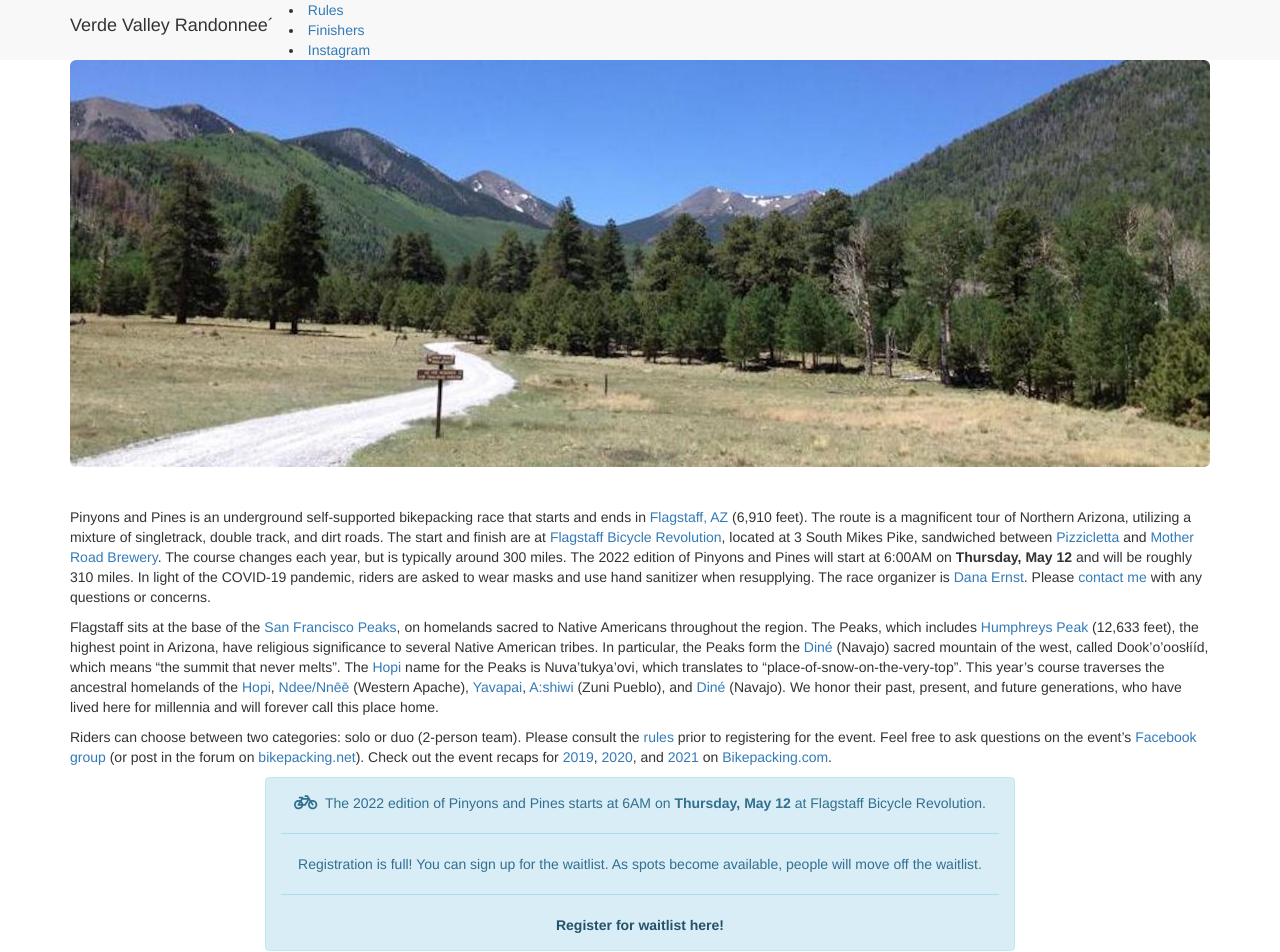
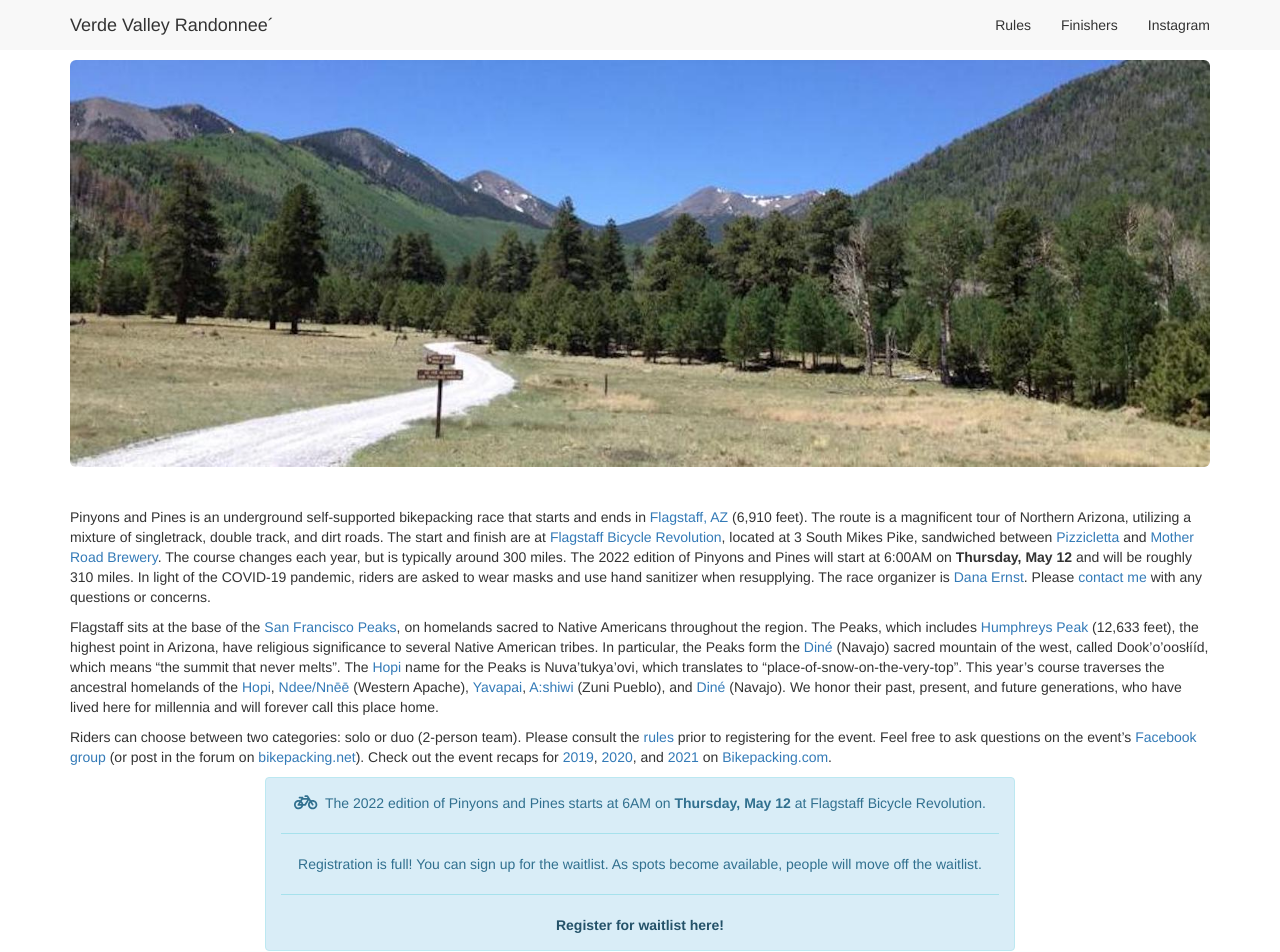
Before and after one commit to dcernst/VerdeValleyRandonnee, a Jekyll site: the page built from index.md, in a window 1280 px wide. Shown: the top 952 px of the page. Built offline with Jekyll 4.4.1, drawn with Linux system fonts in a browser that asks for light colours; nearby versions of some CDN libraries.

Commit message:
Update header.html

```diff
--- a/_includes/header.html
+++ b/_includes/header.html
@@ -45,9 +45,10 @@
 <a class="navbar-brand" href="{{ site.baseurl }}/">{{ site.name }}</a>
 </div>
 
-<!-- <div class="collapse navbar-collapse">
+<div class="collapse navbar-collapse">
 <ul class="nav navbar-nav navbar-right">
-<li class="dropdown">
+
+<!-- <li class="dropdown">
 <a href="#" class="dropdown-toggle" data-toggle="dropdown">Course <span class="caret"></span></a>
 <ul class="dropdown-menu" role="menu">
 <li><a href="{{ site.baseurl }}/course2022">2022 Course</a></li>
```
